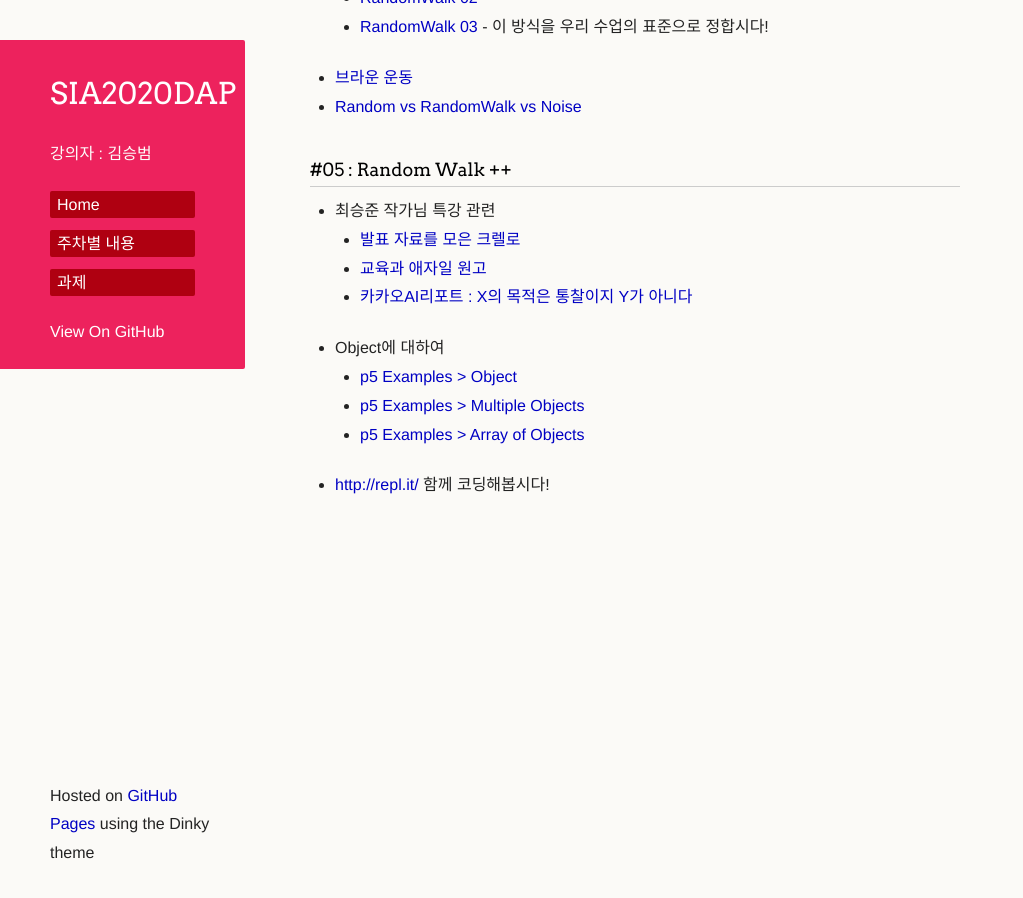
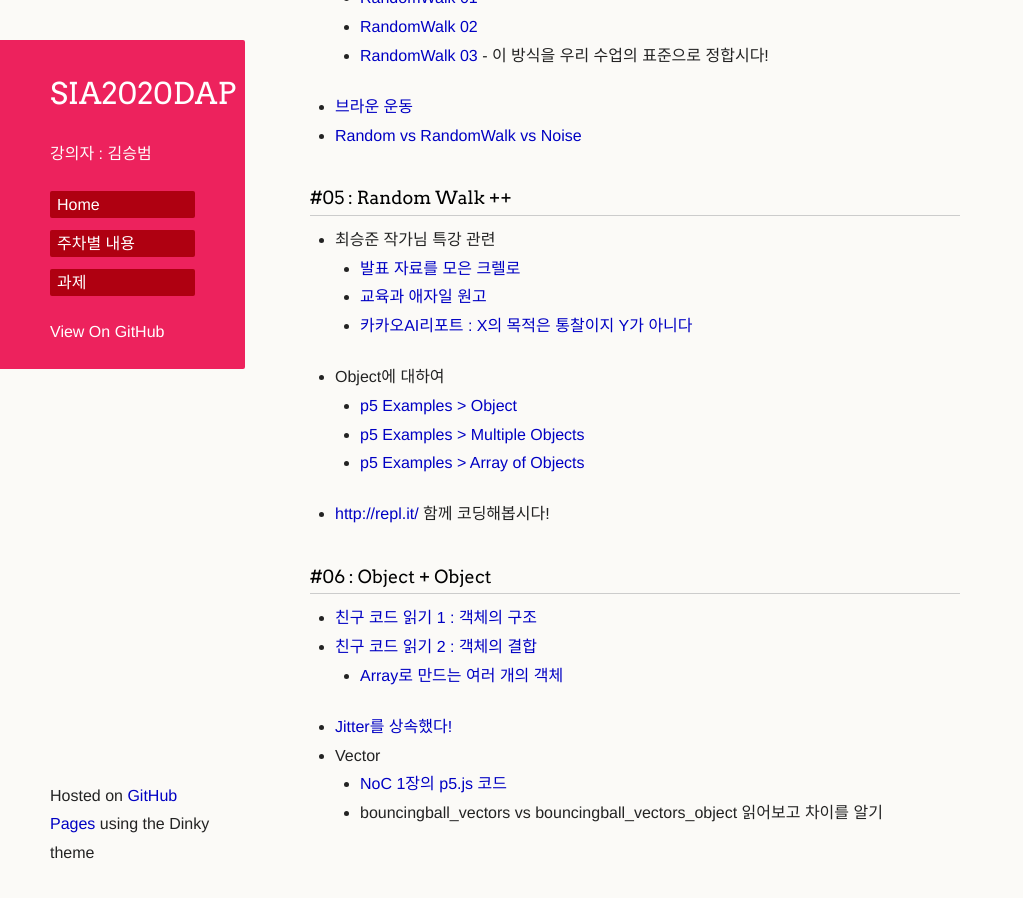
Before and after one commit to picxenk/SIA2020DAP, a Jekyll site: the page built from curriculum.md, in a window 1280 px wide and 900 px high, scrolled down 1135 px. Shown: the whole window, without its empty margins (0-1023 px from the left). Built offline with Jekyll 4.4.1, drawn with Linux system fonts in a browser that asks for light colours; our own code applies the rules of GitHub Pages for plain Markdown files; a script that is not in the unit is left out; the repository's description, which GitHub fills in, is left out; some of the changed text lies outside the part shown.

Commit message:
Update curriculum.md

```diff
--- a/curriculum.md
+++ b/curriculum.md
@@ -44,3 +44,12 @@
    * [p5 Examples > Multiple Objects](https://p5js.org/examples/objects-multiple-objects.html)
    * [p5 Examples > Array of Objects](https://p5js.org/examples/objects-array-of-objects.html)
  * <http://repl.it/> 함께 코딩해봅시다!
+
+### #06 : Object + Object
+ * [친구 코드 읽기 1 : 객체의 구조](https://repl.it/@arianans03255/VacantSlushyProlog#index.html)
+ * [친구 코드 읽기 2 : 객체의 결합](https://repl.it/@answnsgud19/Team-3#script.js)
+   * [Array로 만드는 여러 개의 객체](https://p5js.org/examples/objects-array-of-objects.html)
+ * [Jitter를 상속했다!](https://editor.p5js.org/picxenk@gmail.com/sketches/IKiaJulGV)
+ * Vector
+   * [NoC 1장의 p5.js 코드](https://github.com/nature-of-code/noc-examples-p5.js/tree/master/chp01_vectors)
+   * bouncingball_vectors vs bouncingball_vectors_object 읽어보고 차이를 알기
```
